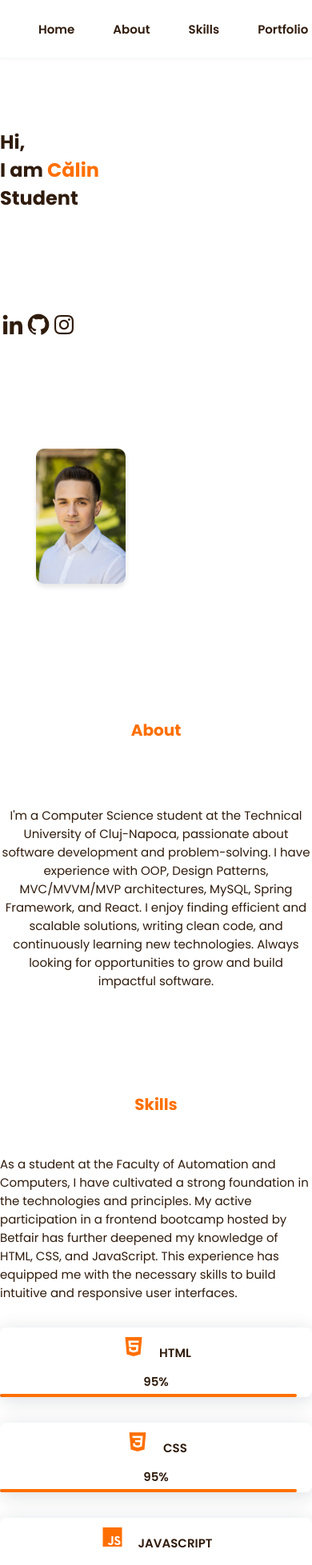
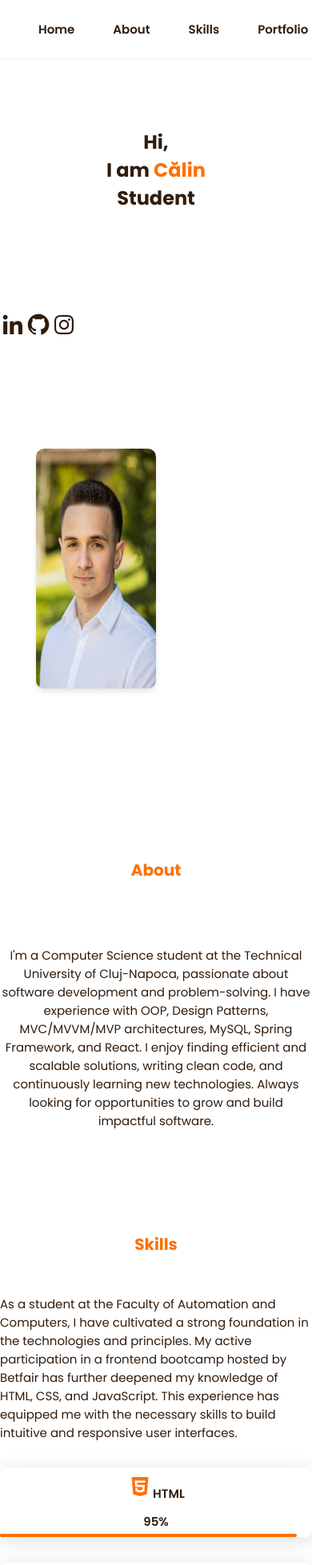
Before and after one commit to StroiaCalin/Resume4, a React (Vite) app: page / in a window 390 px wide. Shown: the top 1957 px of the page at 80% size. Built offline with nearby package versions, Linux system fonts and the light colour scheme.

Commit message:
thirteenth

```diff
--- a/public/styles.css
+++ b/public/styles.css
@@ -460,41 +460,58 @@ img {
 @media (max-width: 393px) {
   .home__title {
     font-size: 1.5rem;
+    text-align: center;
   }
 
   .home__img {
+    height: 400px;
     width: 300px;
     position: static;
     margin-left: auto;
-    margin-right:auto;
+    margin-right: auto;
+    display: block;
   }
 
   .nav, .nav__list {
     display: flex;
     align-items: center;
     justify-content: space-between;
+    width: 100%;
+  }
+
+  .nav__item {
+    text-align: center;
+    flex-grow: 1;
   }
 
   .work__container {
     grid-template-columns: 1fr;
     padding: 0 20px;
+    text-align: center;
   }
 
   .skills__data {
     flex-direction: column;
     align-items: center;
+    text-align: center;
   }
 
   .skills__icon {
     margin-bottom: var(--mb-2);
+    display: block;
+    margin-left: auto;
+    margin-right: auto;
   }
 
   .popup-inner {
-    width: 95%; /* Ajustează lățimea ferestrei popup */
+    width: 95%;
     padding: 15px;
+    margin-left: auto;
+    margin-right: auto;
   }
 
   .contact__container {
     flex-direction: column;
+    align-items: center;
   }
 }
```
